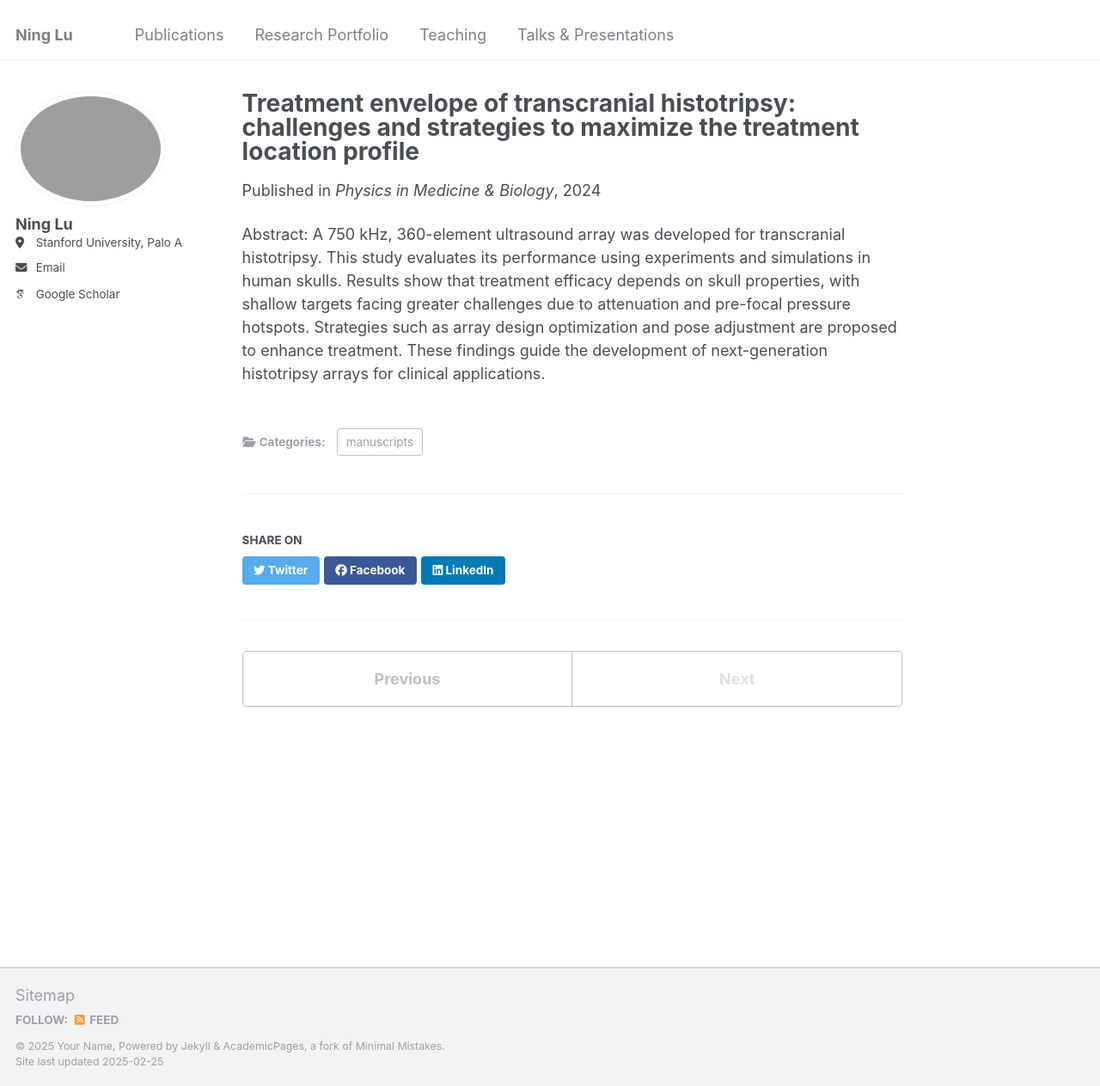
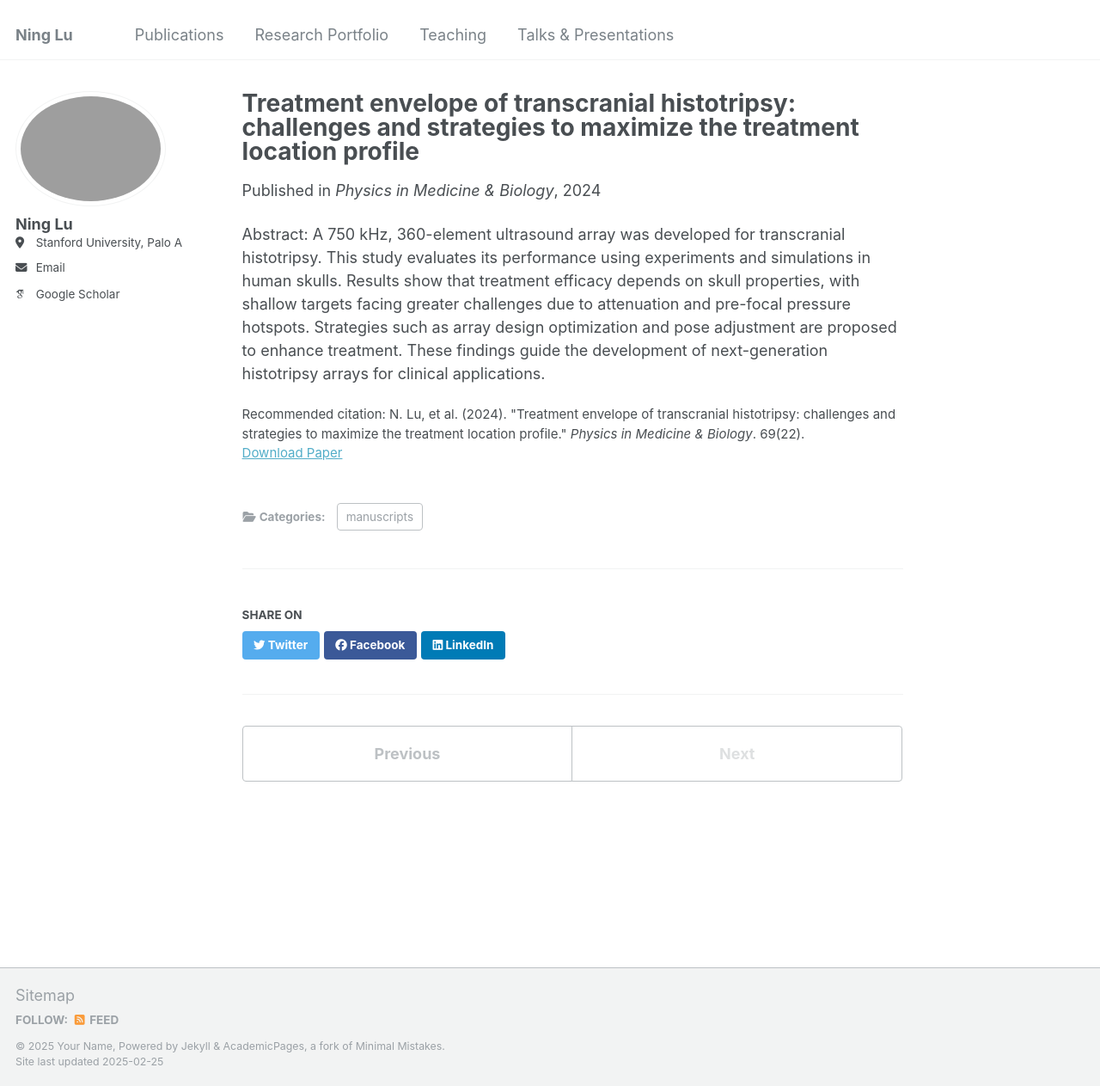
Before and after one commit to NingLu-Ultrasound/ninglu-ultrasound.github.io, a Jekyll site: the page built from _publications/2024-11-11-paper-title-number-5.md, in a window 1280 px wide and 1263 px high. Shown: the whole window at 86% size. Built offline with Jekyll 4.4.1, drawn with Linux system fonts in a browser that asks for light colours; some web fonts are replaced.

Commit message:
Update 2024-11-11-paper-title-number-5.md

```diff
--- a/_publications/2024-11-11-paper-title-number-5.md
+++ b/_publications/2024-11-11-paper-title-number-5.md
@@ -6,5 +6,6 @@ permalink: https://iopscience.iop.org/article/10.1088/1361-6560/ad8d9f/meta
 date: 2024-11-11
 venue: 'Physics in Medicine & Biology'
 paperurl: 'http://ninglu-ultrasound.github.io/files/Pub4_Lu_2024_Phys._Med._Biol._69_225006.pdf'
+citation: 'N. Lu, et al. (2024). &quot;Treatment envelope of transcranial histotripsy: challenges and strategies to maximize the treatment location profile.&quot; <i>Physics in Medicine & Biology</i>. 69(22).'
 ---
 Abstract: A 750 kHz, 360-element ultrasound array was developed for transcranial histotripsy. This study evaluates its performance using experiments and simulations in human skulls. Results show that treatment efficacy depends on skull properties, with shallow targets facing greater challenges due to attenuation and pre-focal pressure hotspots. Strategies such as array design optimization and pose adjustment are proposed to enhance treatment. These findings guide the development of next-generation histotripsy arrays for clinical applications.
```
